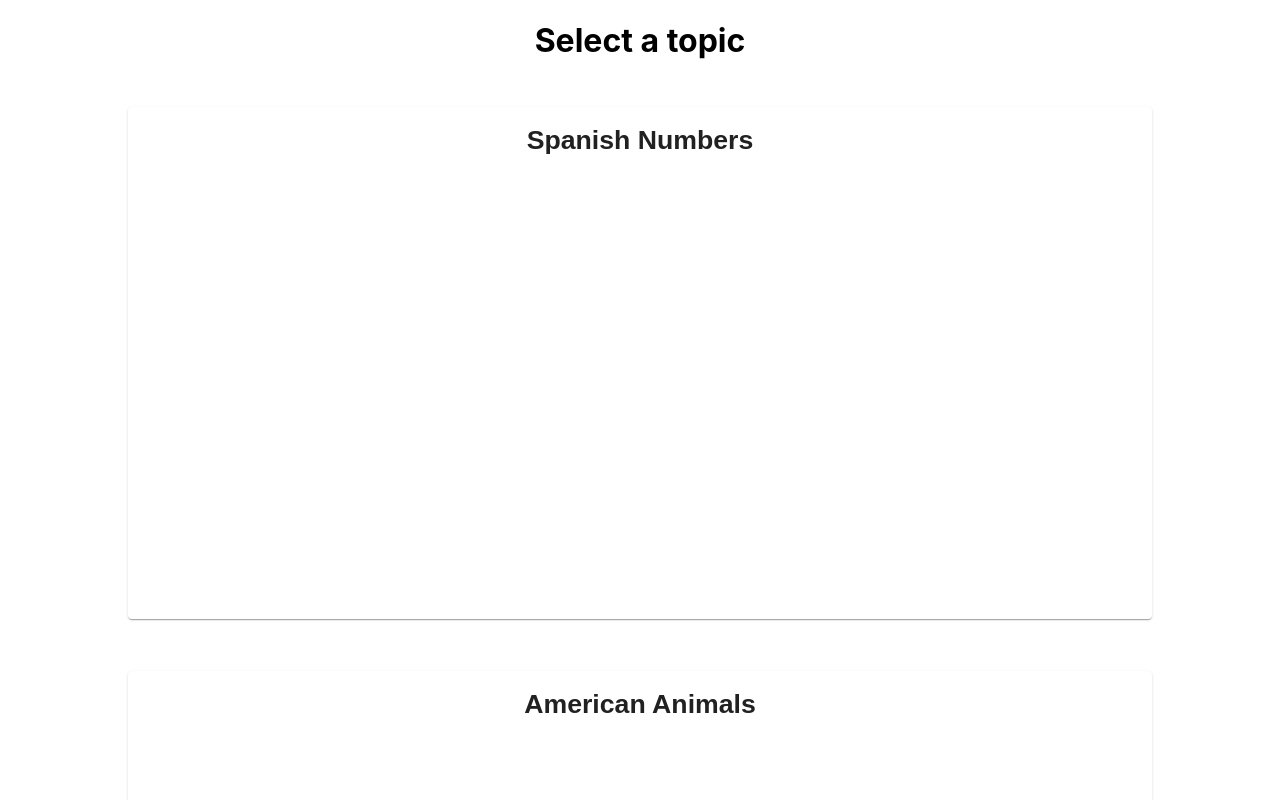
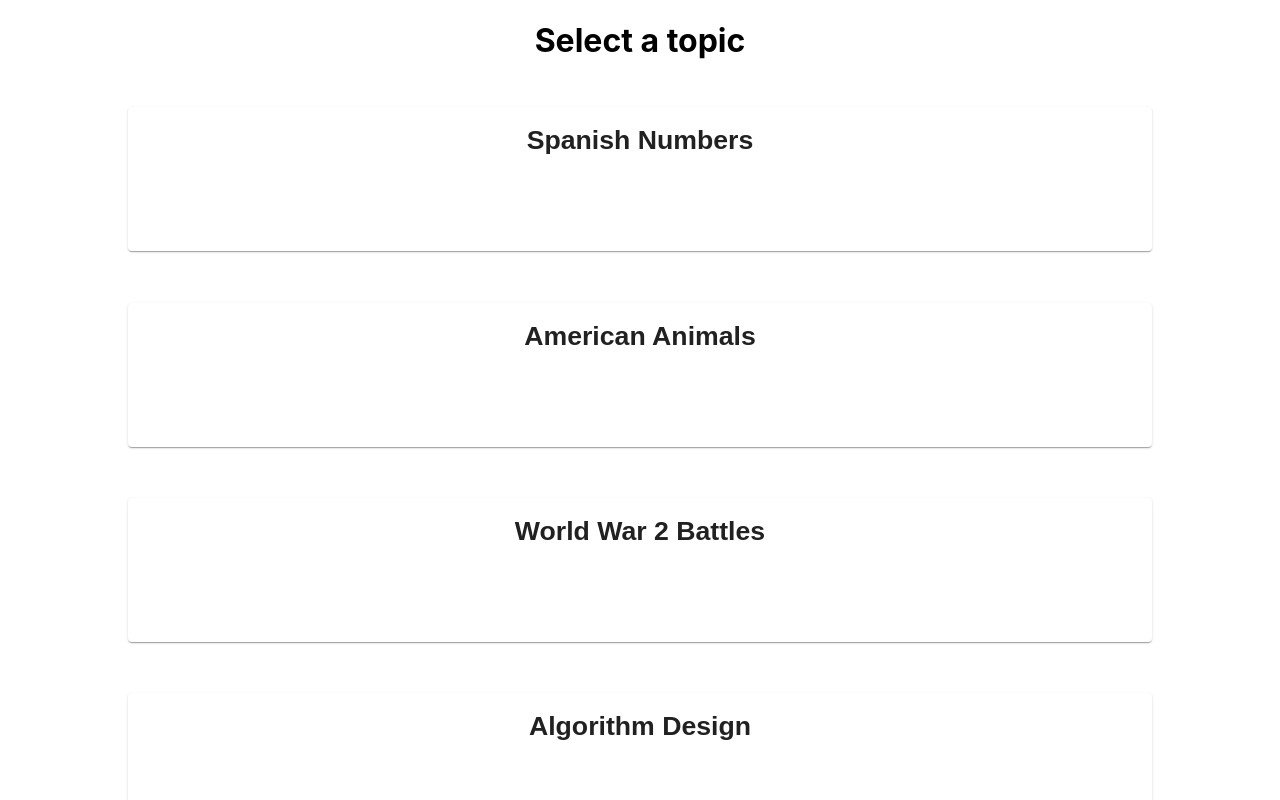
Before and after one commit to NMaass/orderle, a React (Create React App) app: page / in a window 1280 px wide. Shown: the top 800 px of the page. Built offline with nearby package versions, Linux system fonts and the light colour scheme.

Commit message:
changes cards to scale on screen height

```diff
--- a/src/App.css
+++ b/src/App.css
@@ -37,7 +37,7 @@
   }
 }
 .wideCard {
-  height: 14vw;
+  height: 8vh;
   width: 80vw;
   margin: 2vw;
 }
@@ -47,7 +47,7 @@
   margin: 2vw;
 }
 .tallCard {
-  height: 40vw;
+  height: 18vh;
   width: 80vw;
   margin: 2vw;
 }
```
